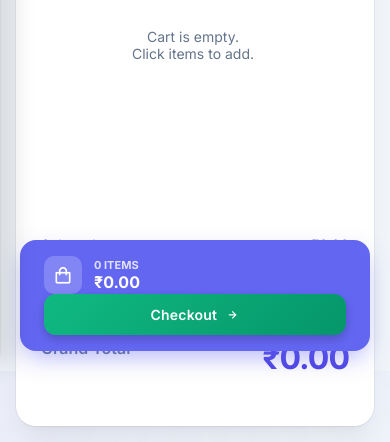
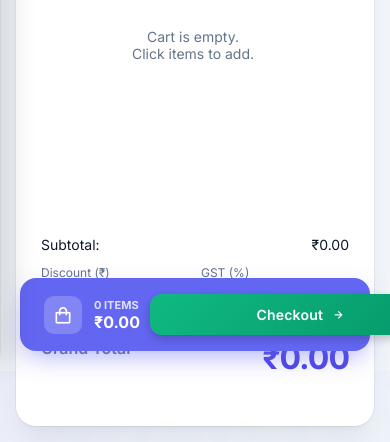
Before and after one commit to Abisheak2783/shoppingbill, a Django app: page /billing/ in a window 390 px wide. Shown: the part 473-915 px from the top of the page. Run offline with Django 5.2, Linux system fonts and the light colour scheme; the visitor is signed in with stand-in values (Sample User, id 1); data that the repository does not hold is empty; parts of the project's set-up code (start-up, migrations or seed data) failed here and were passed over.

Commit message:
Final Fix: Resolve CSS layout conflict for mobile checkout bar

```diff
--- a/static/css/style.css
+++ b/static/css/style.css
@@ -576,7 +576,7 @@ body {
     }
 
     .mobile-only {
-        display: block !important;
+        display: block;
     }
 
     .desktop-only {
--- a/templates/billing.html
+++ b/templates/billing.html
@@ -322,7 +322,7 @@
     </div>
 </form>
 
-            <div class="mobile-cart-bar mobile-only" id="mobileCartBar" style="display: flex; justify-content: space-between; align-items: center; gap: 10px;">
+            <div class="mobile-cart-bar mobile-only" id="mobileCartBar" style="display: flex !important; justify-content: space-between !important; align-items: center !important; gap: 10px;">
                 <div style="display: flex; align-items: center; gap: 12px; flex: 1;" onclick="document.getElementById('posCartSection').scrollIntoView({behavior: 'smooth'})">
                     <div style="background: rgba(255,255,255,0.2); width: 38px; height: 38px; border-radius: 10px; display: flex; align-items: center; justify-content: center;">
                         <i class='bx bx-shopping-bag' style="font-size: 20px;"></i>
```
